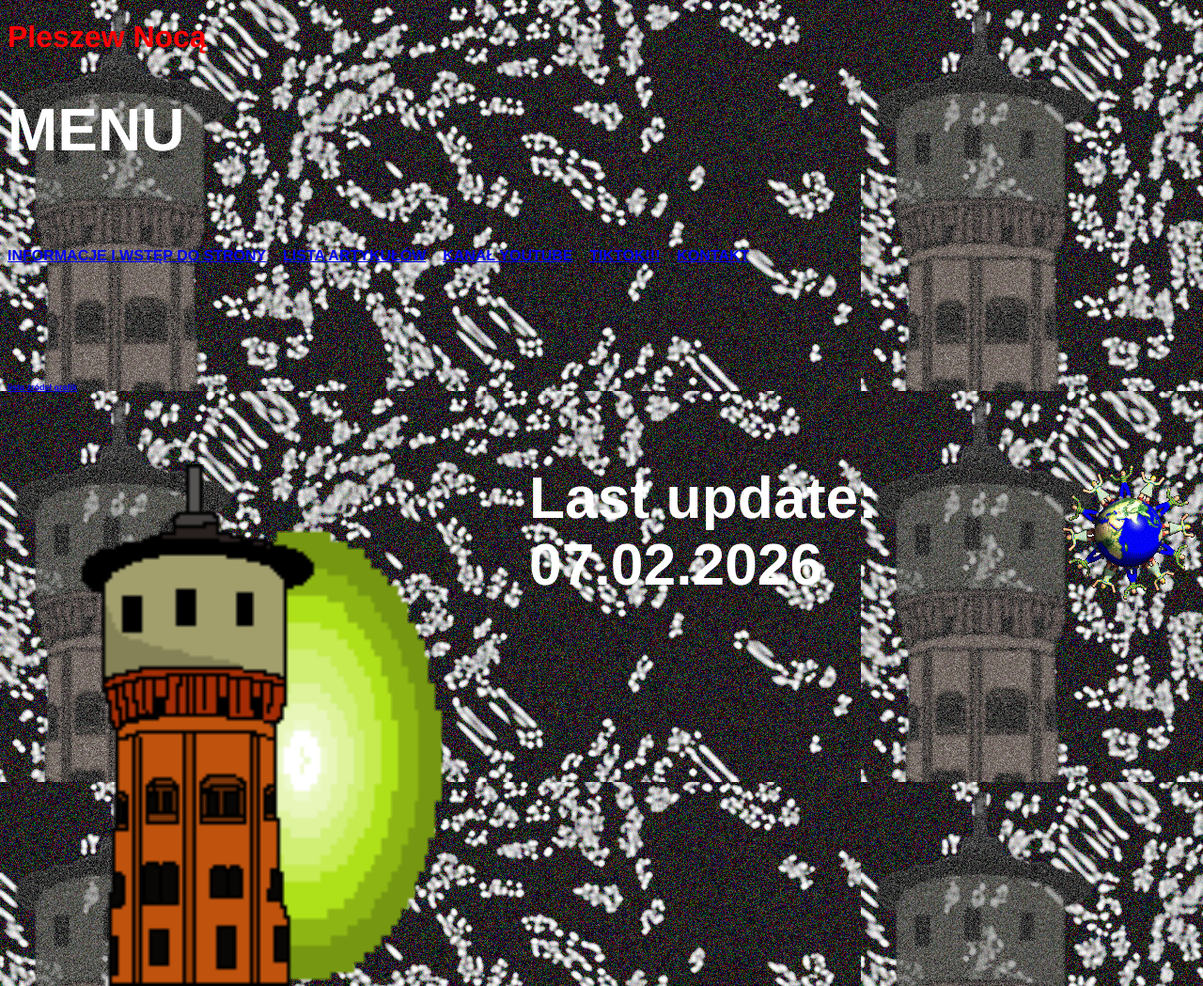
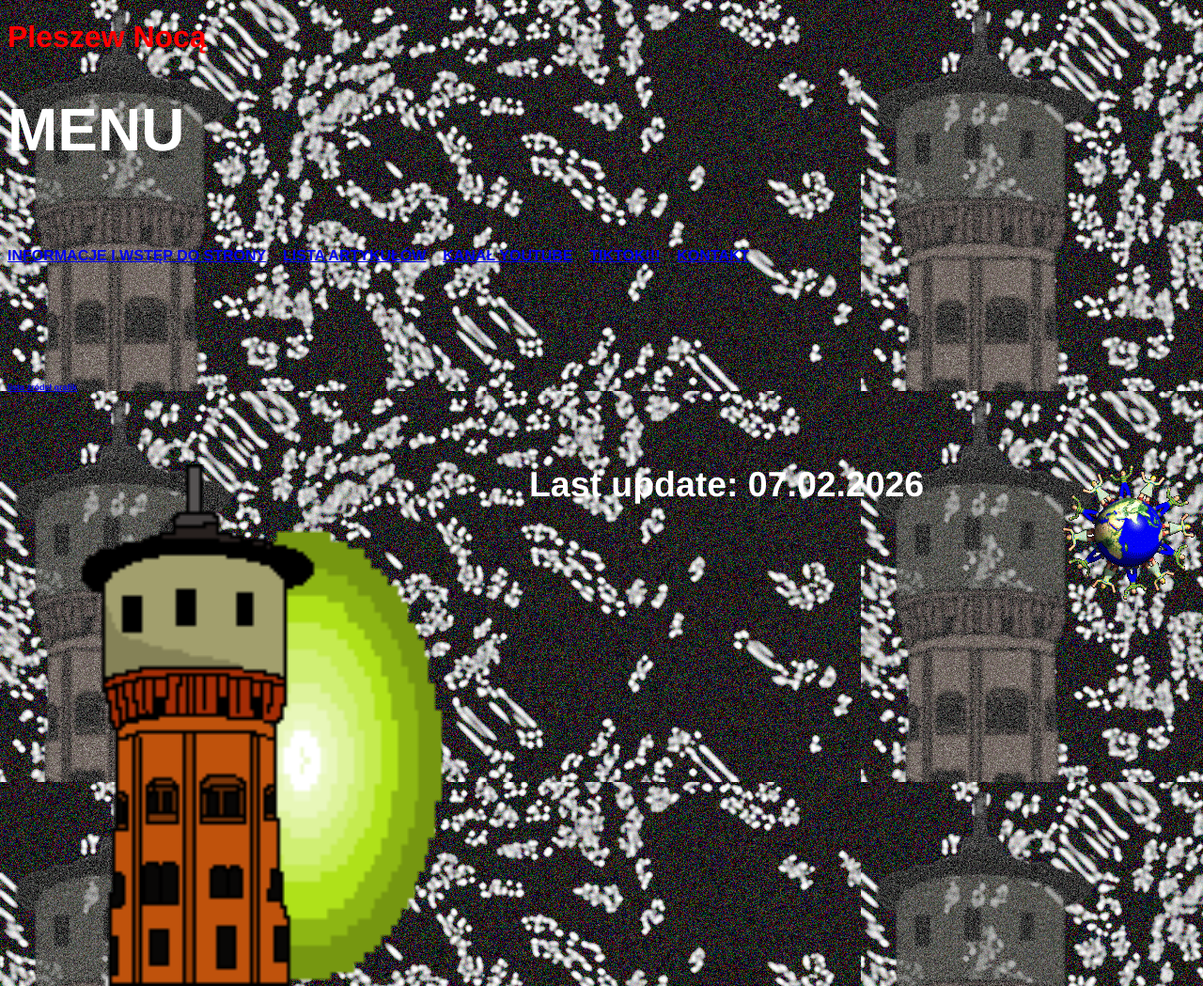
Before and after one commit to pleszewnoca/pleszewnoca.github.io, a plain HTML site: page index.html in a window 1280 px wide. Shown: the whole page at 94% size. Drawn offline with Linux system fonts and the light colour scheme.

Commit message:
Update index.html

```diff
--- a/index.html
+++ b/index.html
@@ -34,8 +34,7 @@
 
 
 
-
-<sub><h3>Last update: 07.02.2026</h3></sub>
+<h3>Last update: 07.02.2026</h3>
 </body>
 
 </html>
```
